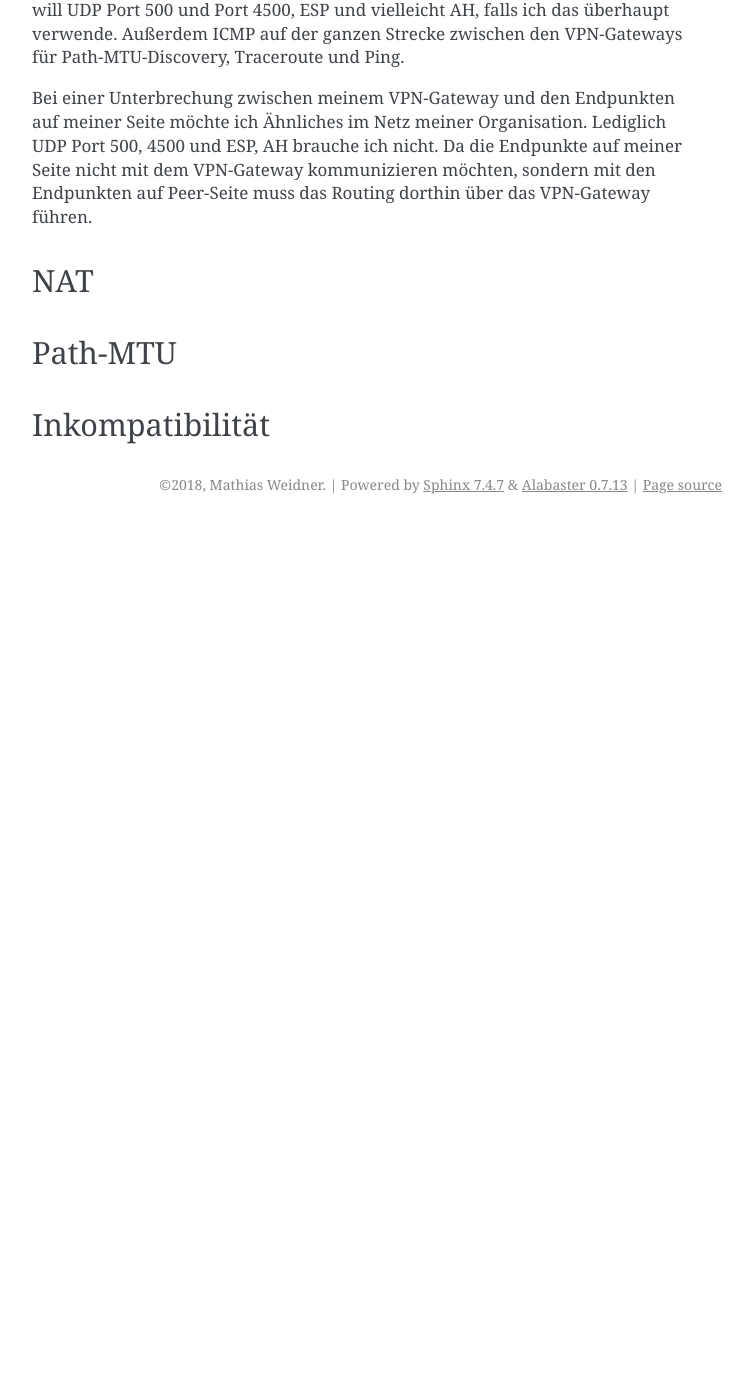
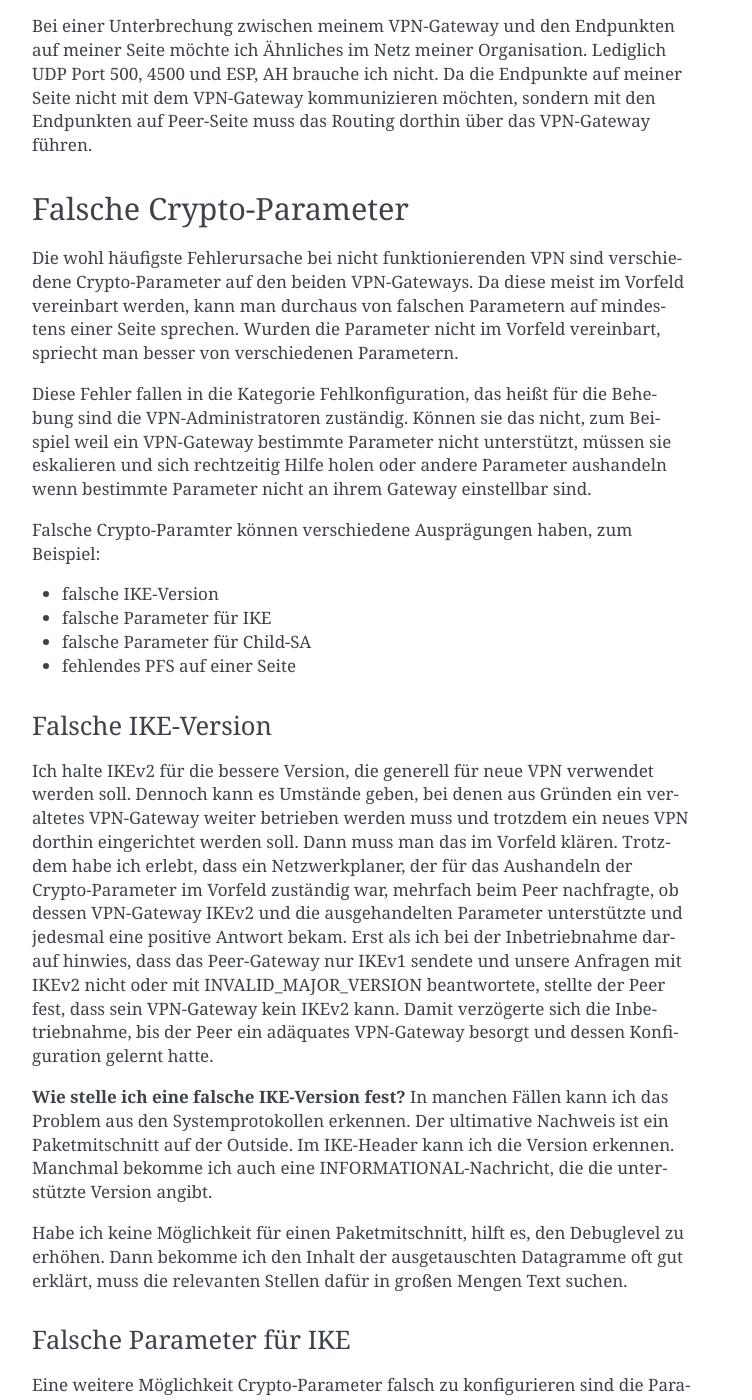
Before and after one commit to matwei-books/Fehlersuche-bei-IPsec-VPN-mit-IKEv2, a Sphinx documentation site: the page built from source/fehler/ursachen.rst, in a window 1280 px wide and 1400 px high, scrolled down 698 px. Shown: the whole window, without its empty margins (388-1140 px from the left). Built offline with Sphinx 7.4.7, drawn with Linux system fonts in a browser that asks for light colours; before the commit the page ends 1222 px from its top, so only the background shows below that; some of the changed text lies outside the part shown.

Commit message:
Fehlerursache: Falsche Crypto-Parameter

```diff
--- a/source/fehler/ursachen.rst
+++ b/source/fehler/ursachen.rst
@@ -45,6 +42,135 @@ Da die Endpunkte auf meiner Seite nicht mit dem VPN-Gateway
 kommunizieren möchten, sondern mit den Endpunkten auf Peer-Seite muss
 das Routing dorthin über das VPN-Gateway führen.
 
+Falsche Crypto-Parameter
+------------------------
+
+Die wohl häufigste Fehlerursache bei nicht funktionierenden VPN sind
+verschiedene Crypto-Parameter auf den beiden VPN-Gateways.
+Da diese meist im Vorfeld vereinbart werden, kann man durchaus von
+falschen Parametern auf mindestens einer Seite sprechen.
+Wurden die Parameter nicht im Vorfeld vereinbart, spriecht man besser
+von verschiedenen Parametern.
+
+Diese Fehler fallen in die Kategorie Fehlkonfiguration, das heißt für
+die Behebung sind die VPN-Administratoren zuständig.
+Können sie das nicht, zum Beispiel weil ein VPN-Gateway bestimmte
+Parameter nicht unterstützt, müssen sie eskalieren und sich rechtzeitig
+Hilfe holen oder andere Parameter aushandeln wenn bestimmte Parameter
+nicht an ihrem Gateway einstellbar sind.
+
+Falsche Crypto-Paramter können verschiedene Ausprägungen haben, zum
+Beispiel:
+
+* falsche IKE-Version
+
+* falsche Parameter für IKE
+
+* falsche Parameter für Child-SA
+
+* fehlendes PFS auf einer Seite
+
+Falsche IKE-Version
+...................
+
+.. index:: INVALID_MAJOR_VERSION
+   single: Fehlermeldung; INVALID_MAJOR_VERSION
+
+Ich halte IKEv2 für die bessere Version, die generell für neue VPN
+verwendet werden soll.
+Dennoch kann es Umstände geben, bei denen aus Gründen ein veraltetes
+VPN-Gateway weiter betrieben werden muss und trotzdem ein neues VPN
+dorthin eingerichtet werden soll.
+Dann muss man das im Vorfeld klären.
+Trotzdem habe ich erlebt, dass ein Netzwerkplaner, der für das
+Aushandeln der Crypto-Parameter im Vorfeld zuständig war, mehrfach beim
+Peer nachfragte, ob dessen VPN-Gateway IKEv2 und die ausgehandelten
+Parameter unterstützte und jedesmal eine positive Antwort bekam.
+Erst als ich bei der Inbetriebnahme darauf hinwies, dass das
+Peer-Gateway nur IKEv1 sendete und unsere Anfragen mit IKEv2 nicht oder
+mit INVALID_MAJOR_VERSION beantwortete, stellte der Peer fest, dass sein
+VPN-Gateway kein IKEv2 kann.
+Damit verzögerte sich die Inbetriebnahme, bis der Peer ein adäquates
+VPN-Gateway besorgt und dessen Konfiguration gelernt hatte.
+
+**Wie stelle ich eine falsche IKE-Version fest?**
+In manchen Fällen kann ich das Problem aus den Systemprotokollen
+erkennen.
+Der ultimative Nachweis ist ein Paketmitschnitt auf der Outside.
+Im IKE-Header kann ich die Version erkennen.
+Manchmal bekomme ich auch eine INFORMATIONAL-Nachricht, die die
+unterstützte Version angibt.
+
+Habe ich keine Möglichkeit für einen Paketmitschnitt, hilft es, den
+Debuglevel zu erhöhen.
+Dann bekomme ich den Inhalt der ausgetauschten Datagramme oft gut
+erklärt, muss die relevanten Stellen dafür in großen Mengen Text suchen.
+
+Falsche Parameter für IKE
+.........................
+
+Eine weitere Möglichkeit Crypto-Parameter falsch zu konfigurieren sind
+die Parameter für die IKE-SA.
+Auch diese kann ich recht einfach verifizieren.
+
+Ich schaue nach den IKE-Crypto-Parametern wenn ich weiß, dass
+grundsätzlich IKEv2-Datagramme in beiden Richtungen ausgetauscht werden,
+aber dennoch keine IKE-SA zustande kommt.
+
+Die Logs helfen mir bei diesem Problem je nach Software und Version des
+VPN-Gateways sowie meiner Erfahrung damit mal mehr und mal weniger.
+Aussageräftiger sind die Debugausgaben.
+
+Zumindest grobe Fehler bei den konfigurierten Crypto-Parametern kann ich
+in einem Paketmitschnitt am IKE_SA_INIT-Exchange erkennen, weil hier
+sowohl alle in den Proposals vorgeschlagenen Kombinationen als auch die
+vom Responder angenommene Kombination oder eben eine Fehlermeldung
+unverschlüsselt vorliegen.
+Sehe ich im Mitschnitt noch einen kompletten IKE_AUTH-Exchange, so kann
+ich davon ausgehen, dass beide Peers die selben Crypto-Algorithmen für
+IKE verwenden.
+
+Scheitert IKE_AUTH, könnten Probleme mit dem PSK die Ursache sein der
+generell Authentisierungsprobleme.
+Da mit dem IKE_AUTH-Exchange auch die erste Child-SA (ESP oder AH)
+verhandelt wird, kann das Problem auch an den Parametern für diese
+liegen.
+
+Leider kann ich Probleme bei IKE_AUTH in den meisten Fällen nicht mit
+einem Paketmitschnitt erkennen, da hier schon die bei IKE_SA_INIT
+ausgehandelte Verschlüsselung zur Anwendung kommt.
+Lediglich von der Cisco ASA ist mir bekannt, dass sie Paketmitschnitte
+(*type isakmp*) schreiben kann, die die entschlüsselten IKE-Datagramme
+enthalten.
+
+Falsche Parameter für Child-SA
+..............................
+
+Bei falschen Parametern für Child-SA kann es sich um die
+Crypto-Algorithmen handeln oder um die Traffic-Selektoren.
+Diese Probleme sind am einfachsten beim Responder zu klären, da ich hier
+die Parameter, die der Initiator gesendet hat, direkt mit den
+konfigurierten vergleichen kann.
+
+In den meisten Fällen werde ich auf Debug-Meldungen zurückgreifen
+müssen, da die Logs dazu oft nicht eindeutig sind und ein
+Paketmitschnitt nur bei wenigen VPN-Gateways die entschlüsselten
+IKE-Datagramme enthält.
+
+Fehlendes PFS auf einer Seite
+.............................
+
+Das Problem mit PFS, das auf einer Seite konfiguriert ist und auf der
+anderen nicht, ist, dass das VPN mitunter zunächst funktioniert und das
+Problem erst beim Rekeying offenbar wird.
+
+Bei der im Rahmen von IKE_AUTH ausgehandelten Child-SA wird das
+Schlüsselmaterial von IKE_SA_INIT verwendet, so dass hier eine
+funktionsfähige Child-SA erzeugt werden kann.
+Das Rekeying scheitert dann weil eine Seite den Schlüssel aus dem
+letzten verwendeten Schlüssel ableiten will, wohingegen die andere
+Seite einen neuen Schlüssel aushandeln will.
+
 NAT
 ---
 
```
Also changed, not shown: other parts of source/fehler/ursachen.rst (+0 -3 lines).
